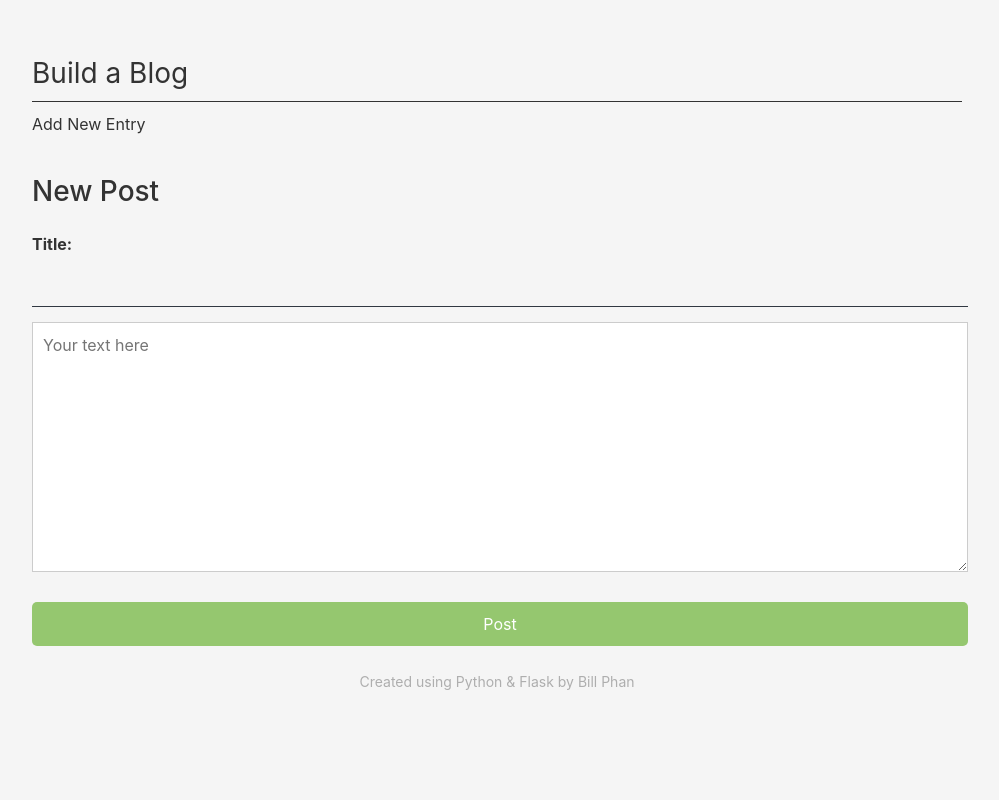
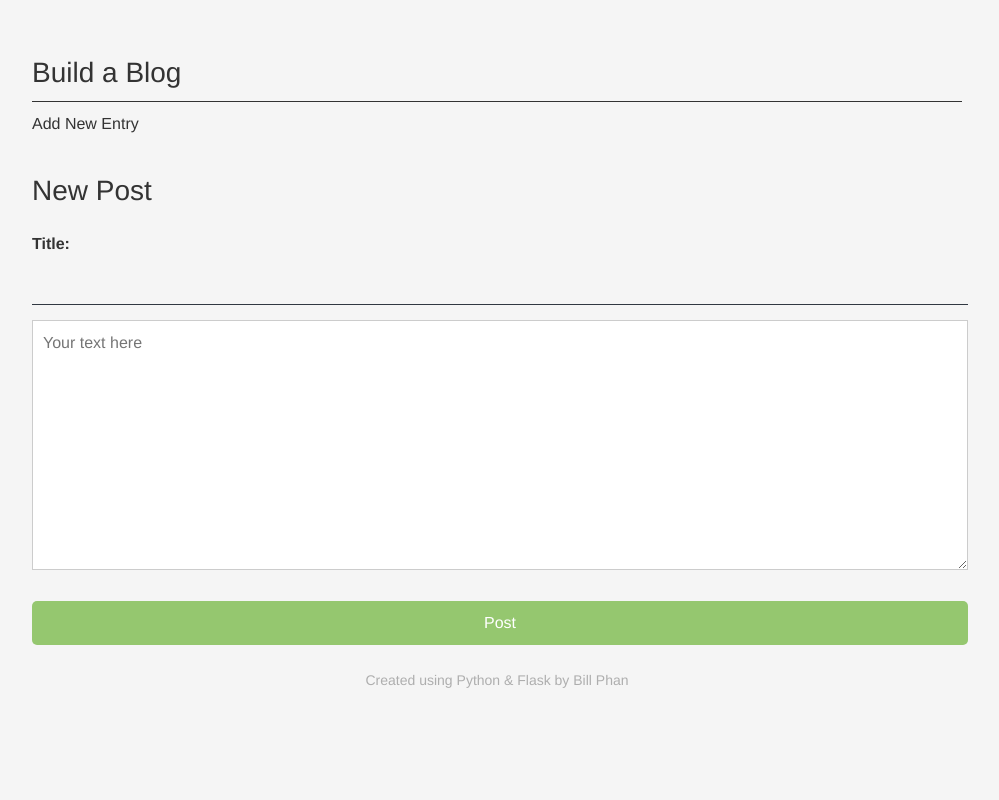
Before and after one commit to billphan/build-a-blog, a Flask app: page /post in a window 1280 px wide. Shown: the whole page, without its empty margins (143-1142 px from the left). Run offline with Flask 2, Linux system fonts and the light colour scheme; some libraries are stand-ins or nearby versions.

Commit message:
Fixed minor styling issues.

```diff
--- a/static/styles/styles.css
+++ b/static/styles/styles.css
@@ -5,6 +5,11 @@
 
 ::selection {
   background: #95c76f;
+}
+
+.error {
+  color: red;
+  display: inline-block;
 }
 
 * {
@@ -18,11 +23,12 @@ html, body {
   padding: 0;
   height: 100%;
   font-size: 16px;
+  line-height: 1.5;
   min-height: 100vh;
   position: relative;
   rgba(255,255,255,0.1);
   background-color: #f5f5f5;
-  font: 100%/1.5 -apple-system, BlinkMacSystemFont,SF UI, Helvetica Neue, sans-serif;
+  font: -apple-system, BlinkMacSystemFont,SF UI, Helvetica Neue, sans-serif;
   -webkit-text-size-adjust: 100%;
   -webkit-font-smoothing: antialiased;
   text-rendering: optimizeLegibility;
@@ -137,10 +143,8 @@ input[type=submit] {
   font-weight: 400;
   padding: 10px 0px;
   border-radius: 10px;
-  /*letter-spacing: 5px;*/
   background: #95c76f;
   visibility: visible;
-  /*text-transform: uppercase;*/
   -webkit-border-radius: 5px;
   -webkit-font-smoothing: antialiased;
   text-rendering: optimizeLegibility;
@@ -171,8 +175,3 @@ input[type=submit]:hover {
   padding: 25px 0px;
   text-align: center;
 }
-
-.error {
-  color:red;
-  display: inline-block
-}
```
